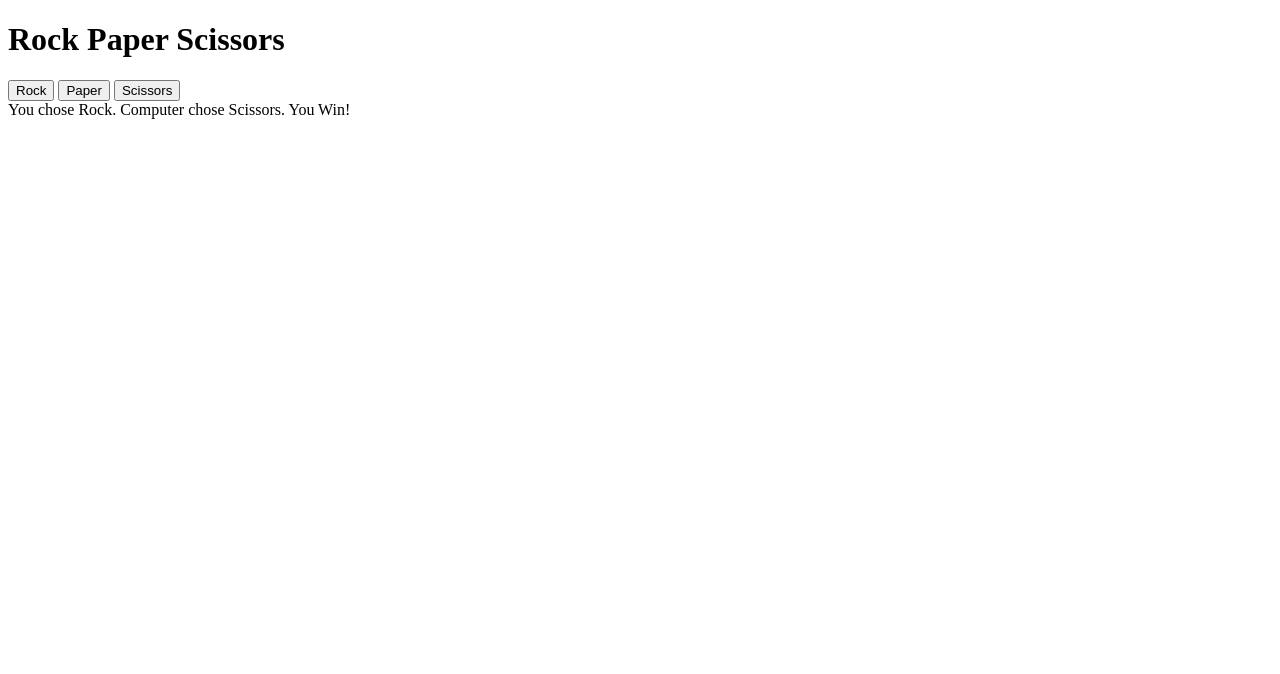
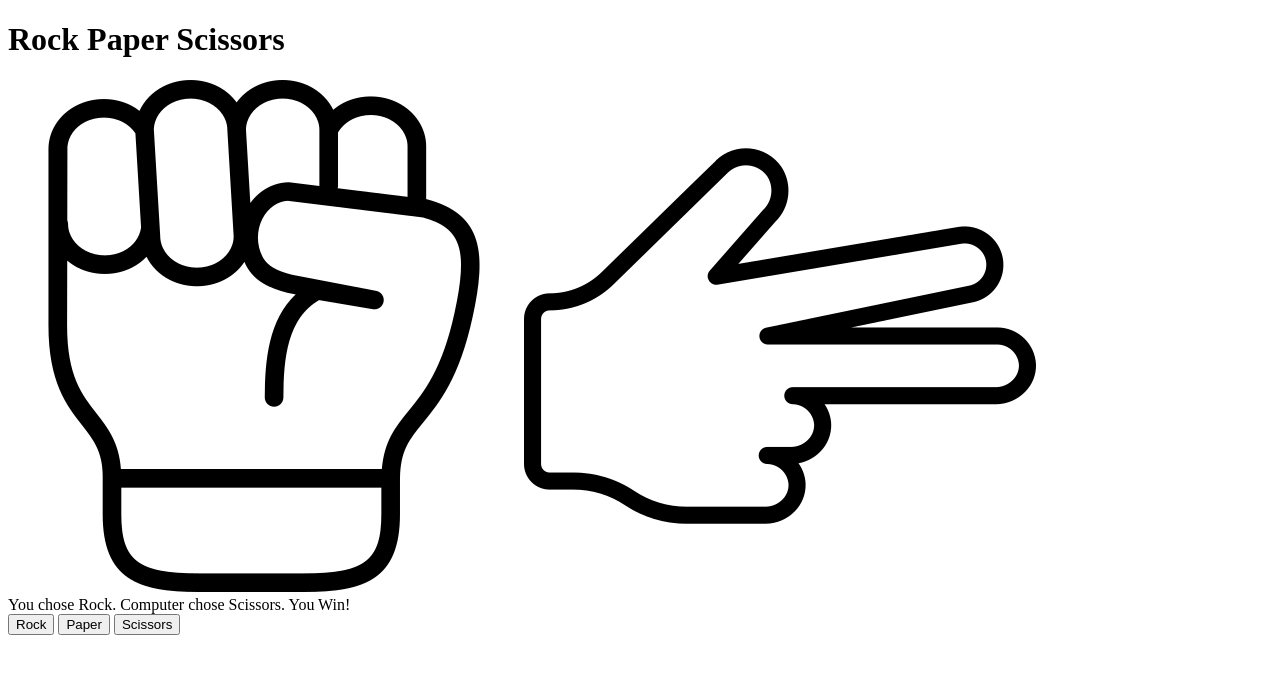
Before and after one commit to jjayeon/rock-paper-scissors-ai, a plain HTML site: page src/index.html in a window 1280 px wide. Both pictures are taken after a click on the button "Rock". Drawn offline with Linux system fonts and the light colour scheme.

Commit message:
add images for selections

```diff
--- a/src/index.html
+++ b/src/index.html
@@ -9,10 +9,14 @@
   <body>
     <h1>Rock Paper Scissors</h1>
     <div id="game-container">
-      <button id="rock-button">Rock</button>
-      <button id="paper-button">Paper</button>
-      <button id="scissors-button">Scissors</button>
+      <img id="user-choice" src="" alt="User Choice">
+      <img id="computer-choice" src="" alt="Computer Choice">
       <div id="result"></div>
+      <div id="buttons-container">
+	<button id="rock-button">Rock</button>
+	<button id="paper-button">Paper</button>
+	<button id="scissors-button">Scissors</button>
+      </div>
     </div>
     <script src="script.js"></script>
   </body>
--- a/src/script.js
+++ b/src/script.js
@@ -1,5 +1,7 @@
 const buttons = document.querySelectorAll('button');
 const resultDiv = document.getElementById('result');
+const userChoiceImg = document.getElementById('user-choice');
+const computerChoiceImg = document.getElementById('computer-choice');
 
 buttons.forEach(button => {
     button.addEventListener('click', (event) => {
@@ -8,6 +10,10 @@ buttons.forEach(button => {
         // Generate computer's random choice (Rock, Paper, Scissors)
         const computerChoices = ['Rock', 'Paper', 'Scissors'];
         const computerChoice = computerChoices[Math.floor(Math.random() * computerChoices.length)];
+
+        // Update image source based on user and computer choices
+        userChoiceImg.src = `images/${userChoice.toLowerCase()}.png`;
+        computerChoiceImg.src = `images/${computerChoice.toLowerCase()}.png`;
 
         // Determine winner (simple logic for MVP)
         let winner = "";
```
Also changed, not shown: src/images/paper.png (added), src/images/rock.png (added), src/images/scissors.png (added).
